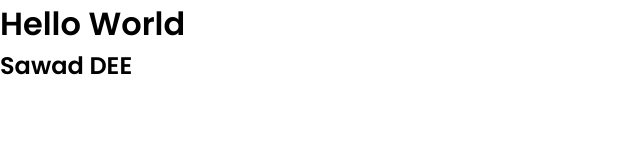
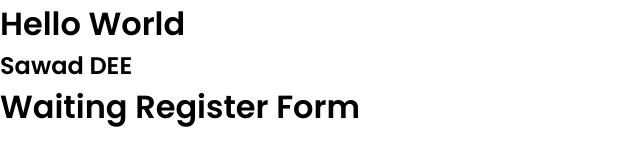
Before and after one commit to prasit210/hel-low, a plain HTML site: page index.html in a window 1280 px wide. Shown: the whole page, without its empty margins (0-640 px from the left). Drawn offline with Linux system fonts and the light colour scheme.

Commit message:
waiting Form Register

```diff
--- a/index.html
+++ b/index.html
@@ -9,6 +9,7 @@
   <body>
     <h1>Hello World</h1>
     <h2>Sawad DEE</h2>
+    <h1>Waiting Register Form</h1>
     <script src="scripts.js"></script>
   </body>
 </html>
```
